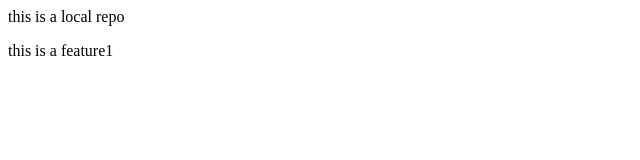
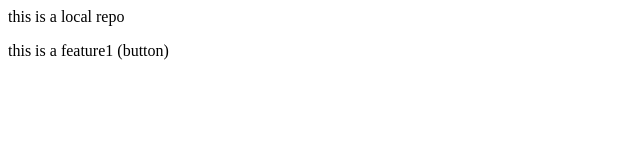
Before and after one commit to NirmitVasani/LocalRepo, a plain HTML site: page index.html in a window 1280 px wide. Shown: the full height of the page, 0-640 px from the left. Drawn offline with Linux system fonts and the light colour scheme.

```diff
--- a/index.html
+++ b/index.html
@@ -1,2 +1,2 @@
 <P>this is a local repo</P>
-<P>this is a feature1</P>
+<P>this is a feature1 (button)</P>
```
